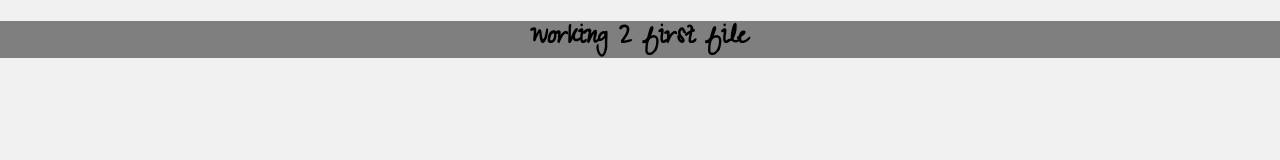
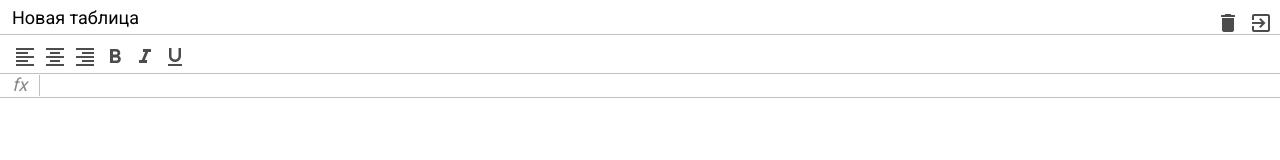
Before and after one commit to DimasPng/excel-new, a website built with webpack: page src/index.html in a window 1280 px wide. Built offline with nearby package versions, Linux system fonts and the light colour scheme.

Commit message:
Add heaer, toolbar, formula

```diff
--- a/package.json
+++ b/package.json
@@ -30,7 +30,9 @@
     "html-webpack-plugin": "^5.5.0",
     "less-loader": "^11.1.0",
     "mini-css-extract-plugin": "^2.7.2",
+    "node-sass": "^8.0.0",
     "normalize.css": "^8.0.1",
+    "sass-loader": "^13.2.0",
     "style-loader": "^3.3.1",
     "terser-webpack-plugin": "^5.3.6",
     "webpack": "^5.75.0",
--- a/src/index.html
+++ b/src/index.html
@@ -5,11 +5,74 @@
     <meta name="viewport"
           content="width=device-width, user-scalable=no, initial-scale=1.0, maximum-scale=1.0, minimum-scale=1.0">
     <meta http-equiv="X-UA-Compatible" content="ie=edge">
-    <link rel="shortcut icon" href="favicon.ico" type="image/x-icon">
-    <title>Pure JavaScript Exel</title>
+    <link rel="shortcut icon" href="favicon.ico">
+    <link href="https://fonts.googleapis.com/icon?family=Material+Icons" rel="stylesheet">
+    <title>Pure JavaScript Excel</title>
 </head>
 <body>
 
-<div id="app" class="container"><h1> working 2 first file</h1></div>
+<div id="app" class="container">
+
+    <div class="excel">
+
+        <div class="excel__header">
+
+            <input type="text" class="input" value="Новая таблица"/>
+
+            <div>
+
+                <div class="button">
+                    <i class="material-icons">delete</i>
+                </div>
+
+                <div class="button">
+                    <i class="material-icons">exit_to_app</i>
+                </div>
+
+            </div>
+
+        </div>
+
+        <div class="excel__toolbar">
+
+            <div class="button">
+                <i class="material-icons">format_align_left</i>
+            </div>
+
+            <div class="button">
+                <i class="material-icons">format_align_center</i>
+            </div>
+
+            <div class="button">
+                <i class="material-icons">format_align_right</i>
+            </div>
+
+            <div class="button">
+                <i class="material-icons">format_bold</i>
+            </div>
+
+            <div class="button">
+                <i class="material-icons">format_italic</i>
+            </div>
+
+            <div class="button">
+                <i class="material-icons">format_underlined</i>
+            </div>
+
+        </div>
+
+        <div class="excel__formula">
+            <div class="info">fx</div>
+            <div class="input" contenteditable spellcheck="false"></div>
+        </div>
+
+        <div class="excel__table">
+
+        </div>
+
+    </div>
+
+</div>
+
 </body>
 </html>
--- a/src/index.js
+++ b/src/index.js
@@ -1,3 +1,3 @@
-import './styles/styles.css';
+import './scss/index.scss';
 
 console.log('Working');
--- /dev/null
+++ b/src/scss/_mixins.scss
@@ -0,0 +1,23 @@
+@mixin button($color: green) {
+  height: 24px;
+  min-width: 24px;
+  padding: 3px;
+  text-align: center;
+  position: relative;
+  display: inline-block;
+  color: rgba(0, 0, 0, .7);
+
+  &i {
+    font-size: 18px;
+  }
+
+  &:active, &.active {
+    color: $color;
+  }
+
+  &:hover {
+    background: #eee;
+    cursor: pointer;
+  }
+
+}
--- /dev/null
+++ b/src/scss/_variables.scss
@@ -0,0 +1,5 @@
+$header-height: 34px;
+$border-color: #c0c0c0;
+$toolbar-height: 40px;
+$formula-height: 24px;
+$info-cell-width: 40px;
--- /dev/null
+++ b/src/scss/formula.scss
@@ -0,0 +1,31 @@
+@import "variables";
+@import "mixins";
+
+.excel__formula {
+
+  position: absolute;
+  left: 0;
+  right: 0;
+  top: $header-height + $toolbar-height;
+  height: $formula-height;
+  display: flex;
+  align-items: center;
+  border-bottom: 1px solid $border-color;
+
+  .info {
+    font-size: 18px;
+    text-align: center;
+    font-style: italic;
+    border-right: 1px solid $border-color;
+    min-width: $info-cell-width;
+  }
+
+  .input {
+    padding: 4px;
+    font-size: 12px;
+    outline: none;
+    width: 100%;
+    height: 100%;
+    color: black;
+  }
+}
--- /dev/null
+++ b/src/scss/header.scss
@@ -0,0 +1,39 @@
+@import "variables";
+@import "mixins";
+
+.excel__header {
+  position: absolute;
+  top: 0;
+  right: 0;
+  left: 0;
+  height: $header-height;
+  padding: 8px 4px 0;
+  display: flex;
+  justify-content: space-between;
+
+  & .input {
+    margin: 0;
+    padding: 2px 7px;
+    min-width: 1px;
+    color: #000;
+    border: 1px solid transparent;
+    border-radius: 2px;
+    height: 20px;
+    font-size: 18px;
+    line-height: 22px;
+    outline: none;
+
+    &:hover {
+      border: 1px solid $border-color;
+    }
+
+    &:focus {
+      border: 2px solid #1a73e8;
+    }
+  }
+
+  .button {
+    @include button(red);
+  }
+
+}
--- /dev/null
+++ b/src/scss/index.scss
@@ -0,0 +1,23 @@
+@import url('https://fonts.googleapis.com/css?family=Roboto&display=swap');
+@import "~normalize.css";
+
+@import "header";
+@import "toolbar";
+@import "formula";
+@import "table";
+
+* {
+  margin: 0;
+  padding: 0;
+  box-sizing: border-box;
+}
+
+body {
+  font-family: 'Roboto', sans-serif;
+  font-size: 12px;
+}
+
+.excel {
+  position: relative;
+  color: #888;
+}
--- /dev/null
+++ b/src/scss/table.scss
@@ -0,0 +1,6 @@
+@import "variables";
+@import "mixins";
+
+.excel__table {
+
+}
--- /dev/null
+++ b/src/scss/toolbar.scss
@@ -0,0 +1,18 @@
+@import "variables";
+@import "mixins";
+
+.excel__toolbar {
+  position: absolute;
+  left: 0;
+  right: 0;
+  top: $header-height;
+  height: $toolbar-height;
+  border-top: 1px solid $border-color;
+  border-bottom: 1px solid $border-color;
+  padding: 7px 10px;
+  display: flex;
+
+  & .button {
+    @include button(green)
+  }
+}
--- a/src/styles/styles.css
+++ /dev/null
@@ -1,18 +0,0 @@
-@import 'zeyada.css';
-@import '~normalize.css';
-
-body {
-    font-family: 'Zeyada', sans-serif;
-    padding: 0;
-    background-color: #f1f1f1;
-}
-
-h1 {
-    font-weight: bold;
-    text-align: center;
-
-}
-
-.container {
-    background-color: #7f7f7f;
-}
--- a/src/styles/zeyada.css
+++ /dev/null
@@ -1,4 +0,0 @@
-@font-face {
-    font-family: 'Zeyada';
-    src: url("../Zeyada-Regular.ttf") format('truetype');
-}
--- a/webpack.config.js
+++ b/webpack.config.js
@@ -77,8 +77,12 @@ module.exports = {
 		module: {
 				rules: [
 						{
-								test: /.(sass|less|css)$/,
-								use: [MiniCssExtractPlugin.loader, 'css-loader', 'less-loader']
+								test: /\.s[ac]ss$/i,
+								use: [
+										MiniCssExtractPlugin.loader,
+										'css-loader',
+										'sass-loader'
+								],
 						},
 						{
 								test: /\.(png|jpg|svg|gift)$/,
```
Also changed, not shown: 1 other file.
